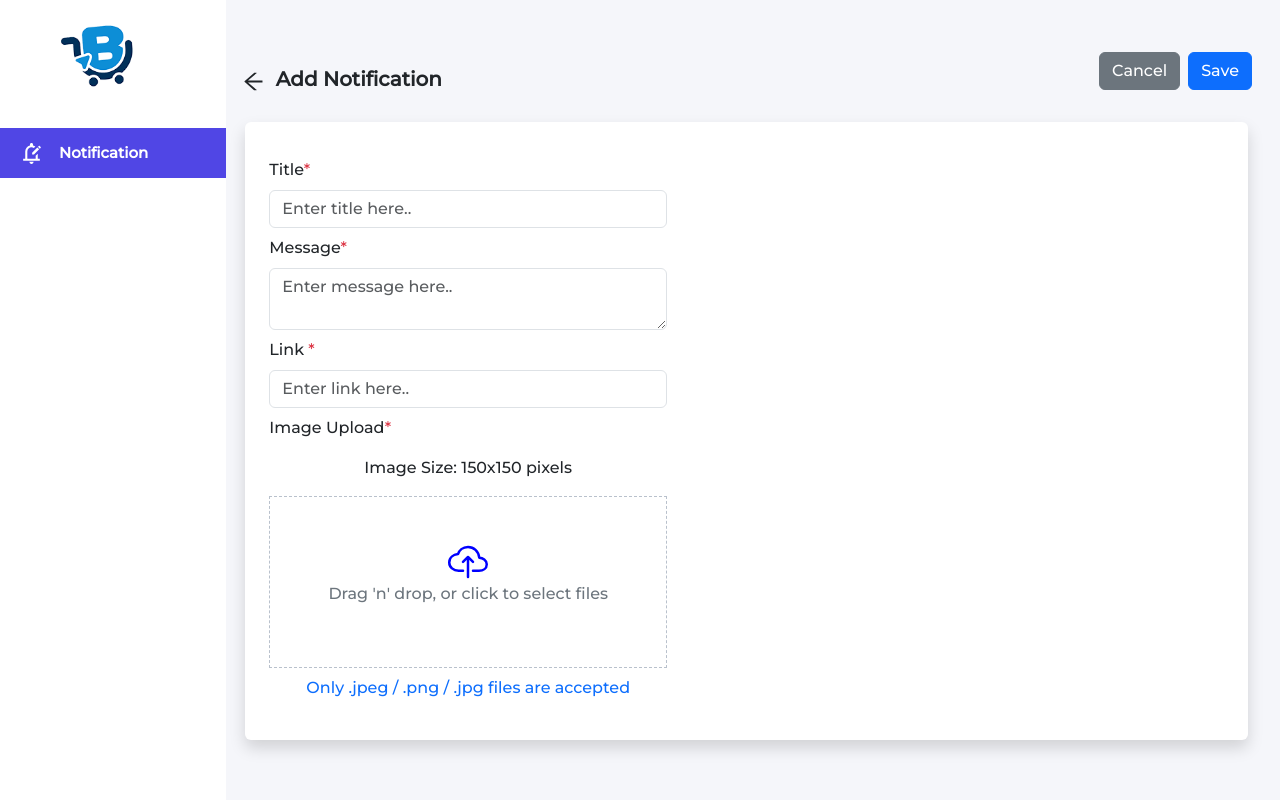
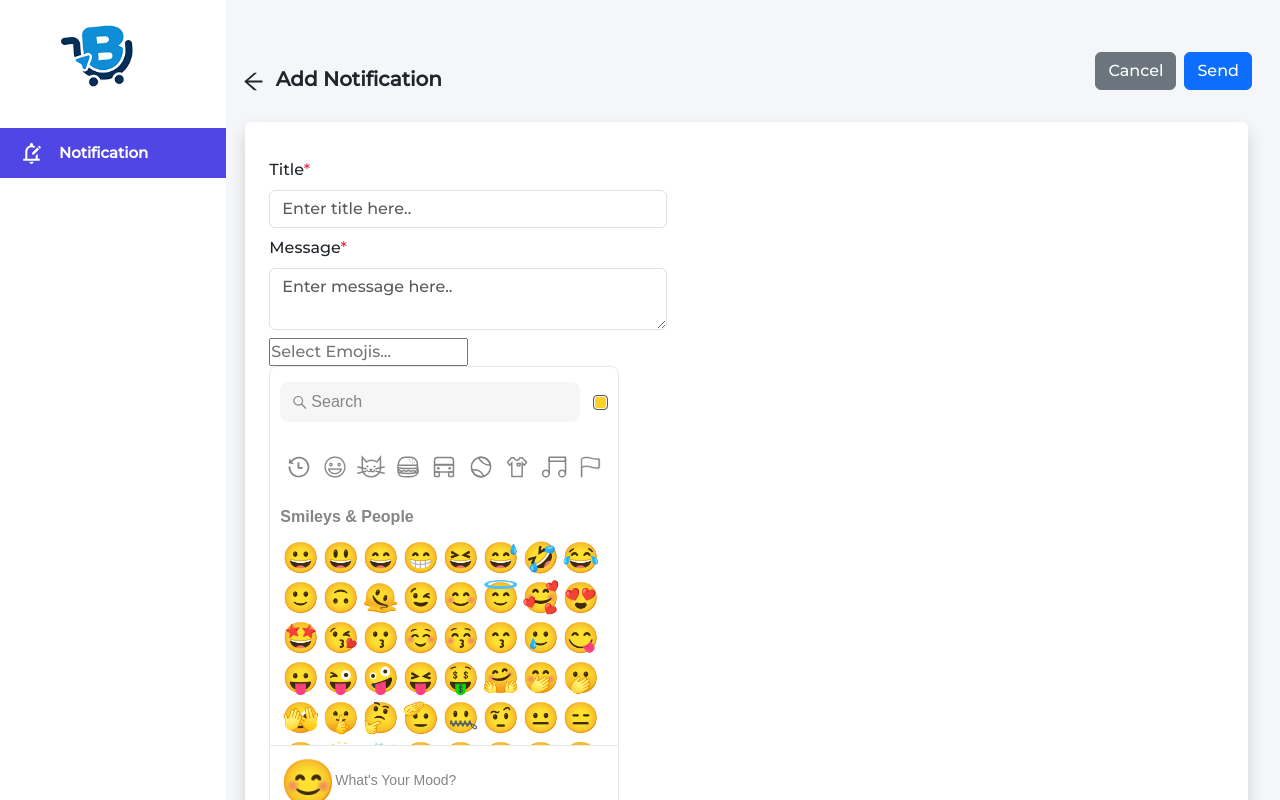
Before and after one commit to anbushan/notification-web-app, a React (Create React App) app: page /notify-add in a window 1280 px wide. Built offline with nearby package versions, Linux system fonts and the light colour scheme; a small style sheet from the web is missing.

Commit message:
added emjoi

```diff
--- a/src/Components/BasicTable.js
+++ b/src/Components/BasicTable.js
@@ -19,6 +19,7 @@ const BasicTable = (props) => {
   const columns = useMemo(() => props.COLUMNS)
   const [tableData, setTableData] = useState([])
   const [totalPages, setTotalPages] = useState(1)
+  const [total, setTotal] = useState(1)
   const [currentPage, setCurrentPage] = useState(1)
 
   useEffect(() => {
@@ -29,6 +30,8 @@ const BasicTable = (props) => {
       .then((response) => {
         setTableData(response?.data?.data || [])
         setTotalPages(response?.data?.pagination?.totalPages || 1)
+        setTotal(response?.data?.pagination?.totalCount || 1)
+
       })
       .catch((error) => {
         console.log('AxiosError:', error)
@@ -160,11 +163,7 @@ const BasicTable = (props) => {
           } flex-row justify-content-center align-items-center`}
         >
           <span className="m-1 d-flex justify-content-start align-items-center">
-            Showing 1 to
-            <strong className="m-2">
-              {state.pageIndex + 1} of {totalPages}
-            </strong>
-            entites
+            Showing 1 to {(state.pageIndex + 1) * 10} of {total} entites
           </span>
 
           <Col className="d-none d-sm-none d-md-none d-xxl-flex d-xl-flex d-lg-flex justify-content-end align-items-center">
--- /dev/null
+++ b/src/Components/EmojiPickers.js
@@ -0,0 +1,41 @@
+import EmojiPicker, {
+  EmojiStyle,
+  Emoji,
+
+} from "emoji-picker-react";
+import { useState } from "react";
+import * as React from "react";
+
+export default function EmojiPickers() {
+  const [selectedEmoji, setSelectedEmoji] = useState("1f60a");
+  const [inputValue, setInputValue] = useState("");
+
+  function onClick(emojiData, event) {
+    setInputValue(
+      (inputValue) =>
+        inputValue + (emojiData.isCustom ? emojiData.unified : emojiData.emoji)
+    );
+    setSelectedEmoji(emojiData.unified);
+  }
+
+  return (
+    <div>
+
+
+      <div>
+        <input
+          className="text-input"
+          type="text"
+          value={inputValue}
+          onChange={(e) => setInputValue(e.target.value)}
+          placeholder="Select Emojis..."
+        />
+      </div>
+      <EmojiPicker
+        onEmojiClick={onClick}
+        autoFocusSearch={false}
+        emojiStyle={EmojiStyle.NATIVE}
+      />
+    </div>
+  );
+}
--- a/src/Pages/Notification.js
+++ b/src/Pages/Notification.js
@@ -11,11 +11,12 @@ import { useDropzone } from 'react-dropzone'
 import { IoCloudUploadOutline } from 'react-icons/io5'
 import axios from 'axios' // Import Axios
 import { toast } from 'react-toastify'
+import EmojiPickers from '../Components/EmojiPickers'
 
 const Notification = () => {
   const [title, setTitle] = useState('')
   const [message, setMessage] = useState('')
-  const [image, setImage] = useState(null)
+  const [image] = useState(null)
   const [linkto, setLinkTo] = useState('')
   const [imagePreview, setImagePreview] = useState(null)
   const acceptedImageTypes = ['image/jpeg', 'image/png', 'image/gif']
@@ -195,7 +196,7 @@ const Notification = () => {
                 <BasicButton
                   className="m-1 mb-4"
                   type="submit"
-                  label={isSaving ? 'Saving...' : 'Save'}
+                  label={isSaving ? 'Sending...' : 'Send'}
                   onClick={
                     title === '' ||
                     message === '' ||
@@ -257,6 +258,10 @@ const Notification = () => {
                       )
                     }
                   />
+
+                  <Col className="mt-2">
+                  <EmojiPickers/>
+                  </Col>
 
                   <Col className="mt-2" />
                   <TextInput
@@ -330,7 +335,7 @@ const Notification = () => {
                 <BasicButton
                   className="m-1"
                   type="submit"
-                  label="Save"
+                  label={isSaving ? 'Sending...' : 'Send'}
                   onClick={
                     title === '' ||
                     message === '' ||
--- a/src/Pages/Products.js
+++ b/src/Pages/Products.js
@@ -6,6 +6,7 @@ import { MdDelete } from 'react-icons/md'
 import Header from '../Components/Header'
 import DeleteModel from '../Components/DeleteModal'
 import axios from 'axios'
+import moment  from 'moment'
 
 const Products = () => {
   const [deleteShow, setDeleteShow] = useState(false)
@@ -45,13 +46,10 @@ const Products = () => {
 
   const COLUMNS = [
     {
-      Header: ' Notification ID',
+      Header: ' ID',
       accessor: 'NotificationId',
     },
-    {
-      Header: 'Created At',
-      accessor: 'date',
-    },
+
     {
       Header: 'Image',
       disableSortBy: true,
@@ -64,6 +62,21 @@ const Products = () => {
             style={{ width: '50px', height: '50px' }}
           />
         )
+      },
+    },
+    {
+      Header: 'Date',
+      accessor: 'date',
+      Cell: (props ) => {
+        const date = props.row.original.date
+        console.log(date, 'date')
+        if(date) {
+        // Format the date using moment.js
+        const formattedDate = moment(date, 'DD/MM/YYYY, h:mm:ss a').format('DD-MM-YYYY');
+        // Render the formatted date
+        return <span>{formattedDate}</span>;
+        }
+
       },
     },
     {
```
Also changed, not shown: package.json (+10 -3 lines), .eslintrc.js, 2 other files (tests, documents, lock files or other folders).
